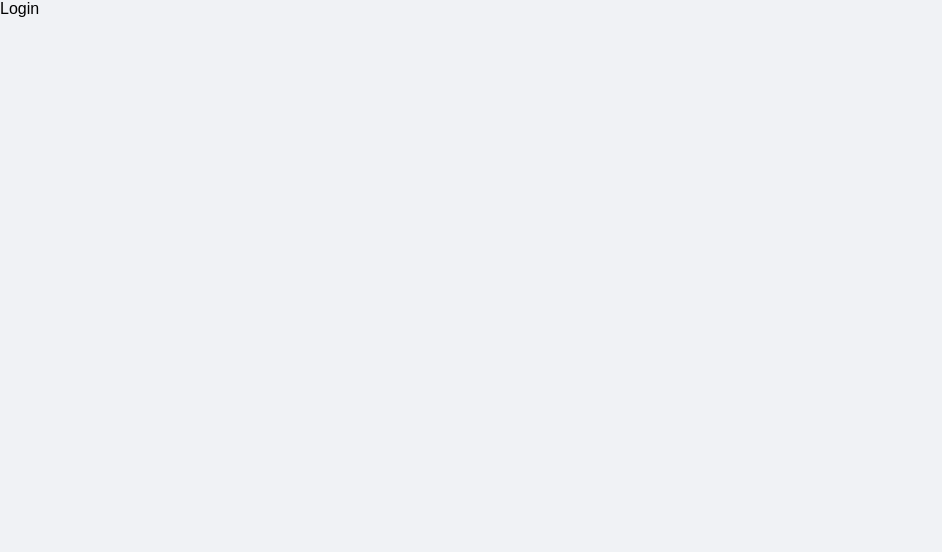
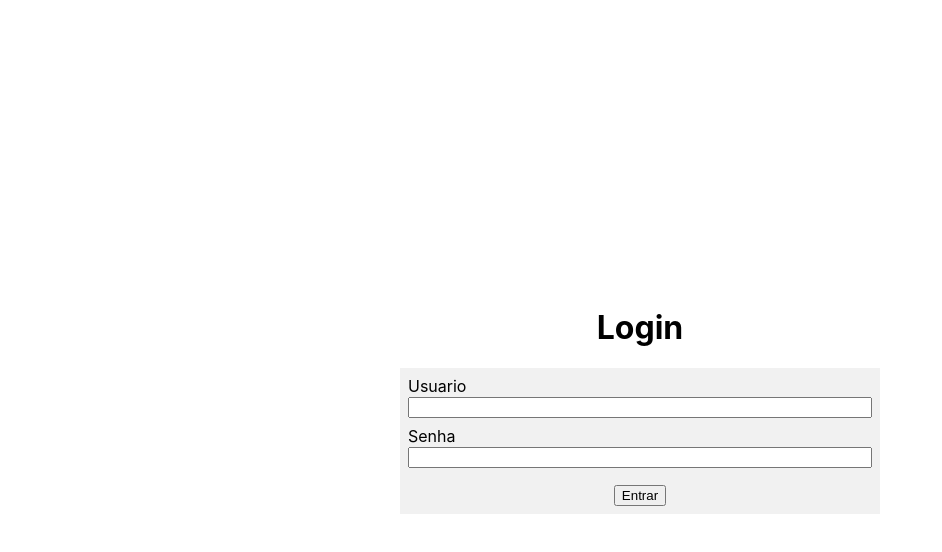
Before and after one commit to luiz-august0/fag-zoo, a React (Create React App) app in the folder react/: page /login in a window 1280 px wide. Shown: the top 552 px of the page, without its empty margins (0-942 px from the left). Built offline with nearby package versions, Linux system fonts and the light colour scheme.

Commit message:
Alterações

```diff
--- a/react/src/App.js
+++ b/react/src/App.js
@@ -1,12 +1,8 @@
 import React from 'react';
 import Rotas from "./routes/";
-import GlobalStyle from "./styles/global";
 
 export default function App() {
    return (
-    <>
         <Rotas/>
-        <GlobalStyle/>
-    </>
    );
 }
--- a/react/src/contexts/auth.js
+++ b/react/src/contexts/auth.js
@@ -1 +1,3 @@
-import { createContext } from "react";
+import React, { createContext } from "react";
+
+export const AuthContext = createContext();
--- /dev/null
+++ b/react/src/index.css
@@ -0,0 +1,23 @@
+html {
+    box-sizing: border-box;
+}
+*,
+*:before,
+*:after {
+    box-sizing: inherit;
+}
+
+body {
+    margin: 0;
+    font-family: -apple-system, BlinkMacSystemFont,
+    'Segoe UI', 'Roboto', 'Oxygen', 'Ubuntu', 'Cantarell',
+    'Fira Sans', 'Droid Sans', 'Helvetica Neue', sans-serif;
+    -webkit-font-smoothing: antialiased;
+    -moz-osx-font-smoothing: grayscale;
+}
+
+code {
+    font-family: source-code-pro, Menlo, Monaco,
+    Consolas, 'Courier New',
+      monospace;
+}
--- a/react/src/index.js
+++ b/react/src/index.js
@@ -1,6 +1,7 @@
 import React from 'react';
 import ReactDOM from 'react-dom/client';
 import App from './App';
+import './index.css';
 
 const root = ReactDOM.createRoot(document.getElementById('root'));
 root.render(
--- a/react/src/pages/login/index.js
+++ b/react/src/pages/login/index.js
@@ -1,9 +1,46 @@
-import React from 'react';
+import React, { useState } from 'react';
+import './styles.css';
 
 const Login = () => {
-  return (
-    <div>Login</div>
-  );
+    const [usuario, setUsuario] = useState("");
+    const [senha, setSenha] = useState("");
+
+    const handleSubmit = (e) => {
+        e.preventDeafault();
+
+        console.log("submit");
+    }
+
+    return (
+        <div id="login">
+            <h1 className="title">Login</h1>
+            <form className="form" onSubmit={handleSubmit}>
+                <div className="field">
+                    <label htmlFor="usuario">Usuario</label>
+                    <input
+                        type="usuario"
+                        name="usuario"
+                        id="usuario"
+                        value={usuario}
+                        onChange={(e) => setUsuario(e.target.value)}
+                    />
+                </div>
+                <div className="field">
+                    <label htmlFor="senha">Senha</label>
+                    <input
+                        type="password"
+                        name="senha"
+                        id ="senha"
+                        value={senha}
+                        onChange={(e) => setSenha(e.target.value)}
+                    />
+                </div>
+                <div className="actions">
+                    <button type="submit">Entrar</button>
+                </div>
+            </form>
+        </div>
+    );
 };
 
 export default Login;
--- /dev/null
+++ b/react/src/pages/login/styles.css
@@ -0,0 +1,32 @@
+#login {
+    display: flex;
+    flex-direction: column;
+    align-items: center;
+    justify-content: center;
+    min-height: 100vh;
+    padding: 0 2rem;
+}
+
+#login .form{
+    background-color: #f1f1f1;
+    width: 100%;
+    max-width: 480px;
+    padding: 0.5rem;
+}
+
+#login .field {
+    padding-bottom: 0.5rem;
+}
+
+#login .field label {
+    display: block;
+}
+
+#login .field input {
+    width: 100%;
+}
+
+#login .actions {
+    text-align: center;
+    margin-top: 0.5rem;
+}
--- a/react/src/routes/index.js
+++ b/react/src/routes/index.js
@@ -1,22 +1,28 @@
-import React from "react";
-import { BrowserRouter, Route, Routes } from "react-router-dom";
+import React, { useState } from "react";
+import { BrowserRouter, Route, Routes, Navigate } from "react-router-dom";
 import Login from "../pages/login/index";
 import Home from "../pages/home/index";
-
-const Private = ({ Item }) => {
-    const logado = false;
-
-    return logado > 0 ? <Item/> : <Login/>;
-};
+import { AuthContext } from "../contexts/auth";
 
 const Rotas = () => {
+    const [usuario, setUsuario] = useState(null);
+
+    const login = (usuario, senha) => {
+
+    }
+
+    const logout = () => {};
+
     return (
         <BrowserRouter>
+            <AuthContext.Provider
+                value={{authenticated: !!usuario, usuario, login,
+                logout }}>
                 <Routes>
-            <Route exact path="/home" element={<Private Item={Home}/>}/>
-            <Route path="/" element={<Login/>}/>
-            <Route path="*" element={<Login/>}/>
+                    <Route exact path="/login" element={<Login/>}/>
+                    <Route exact path="/" element={<Home/>}/>
                 </Routes>
+            </AuthContext.Provider>
         </BrowserRouter>
     );
 };
--- a/react/src/styles/global.js
+++ /dev/null
@@ -1,19 +0,0 @@
-import { createGlobalStyle } from "styled-components";
-
-const GlobalStyle = createGlobalStyle`
-
-    * {
-        margin: 0;
-        padding: 0;
-        box-sizing: border-box;
-    }
-
-    body {
-        width: 100vw;
-        height: 100vh;
-        background-color: #f0f2f5;
-        font-family: Arial, Helvetica, sans-serif;s
-    }
-`;
-
-export default GlobalStyle;
```
Also changed, not shown: react/src/pages/home/styles.css (added), react/src/pages/home/styles.js (deleted), react/src/pages/login/styles.js (deleted). Lines whose indentation alone changed are shown as unchanged.
